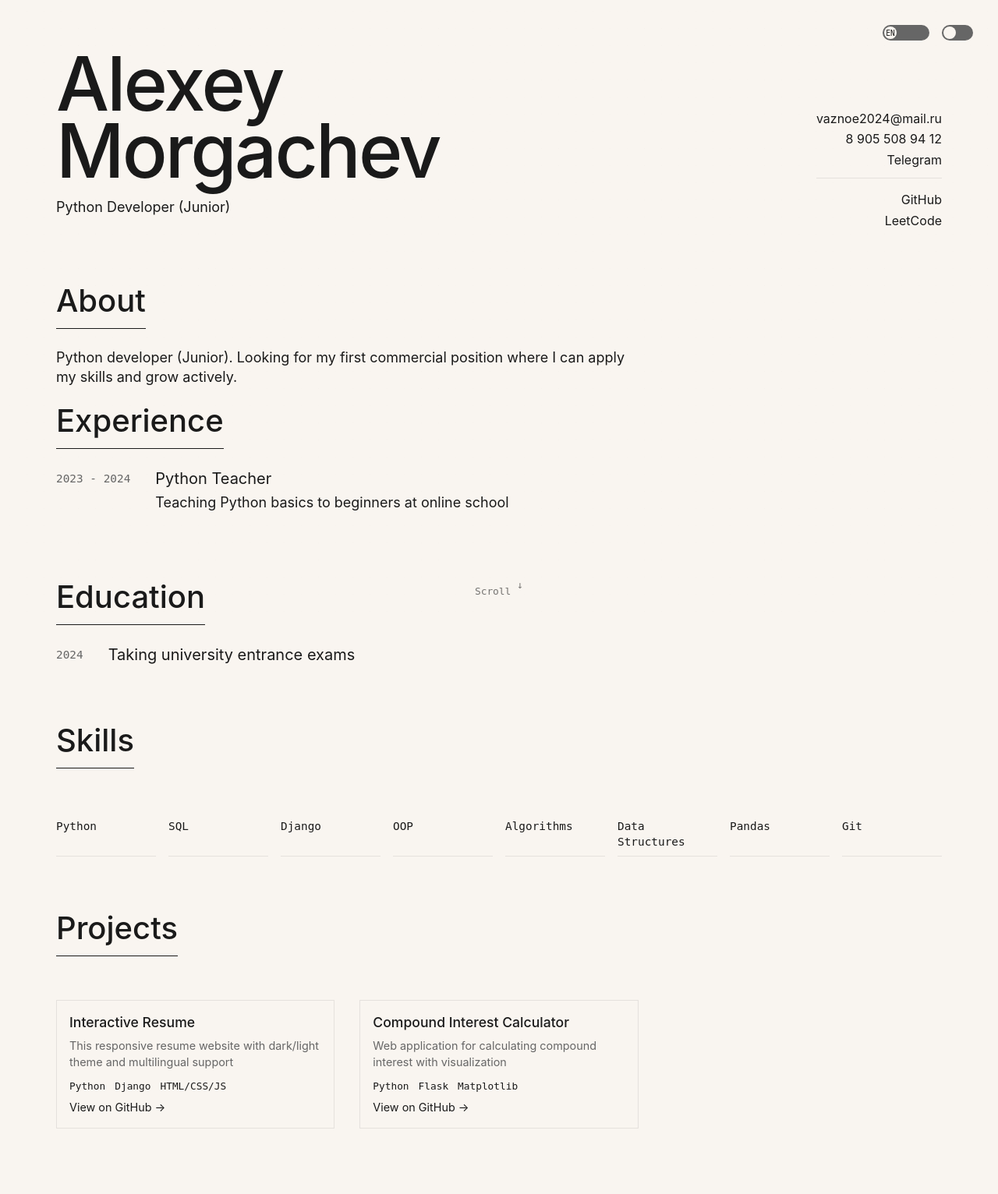
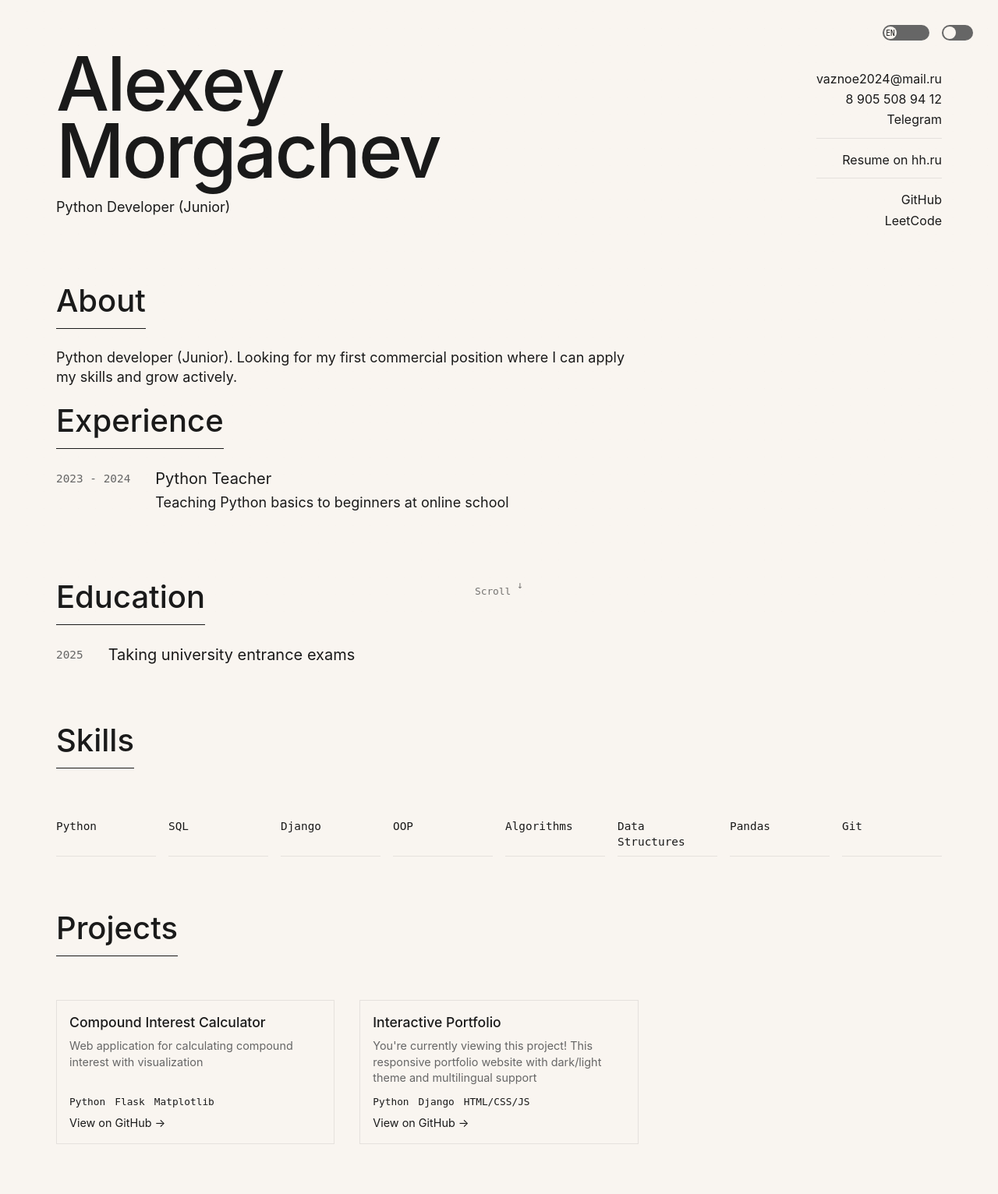
Before and after one commit to USW5sPlusom/Portfolio, a Django app: page / in a window 1280 px wide. Shown: the whole page at 78% size. Before the commit the page ends 1448 px from the top, so only its background shows below. Run offline with Django 5.2, Linux system fonts and the light colour scheme; some web fonts are replaced.

Commit message:
version 6
-уточнена информация
-добавленно резюме headhunters

```diff
--- a/mainapp/templates/mainapp/i.html
+++ b/mainapp/templates/mainapp/i.html
@@ -151,7 +151,15 @@
             text-align: right;
         }
 
+        /* Линия после Telegram (3-й элемент) */
         .contact-list a:nth-child(3) {
+            margin-bottom: 12px;
+            padding-bottom: 12px;
+            border-bottom: 1px solid var(--border);
+        }
+
+        /* Линия после резюме (4-й элемент) */
+        .contact-list a:nth-child(4) {
             margin-bottom: 12px;
             padding-bottom: 12px;
             border-bottom: 1px solid var(--border);
@@ -257,6 +265,9 @@
             border: 1px solid var(--border);
             padding: var(--space-sm);
             transition: all 0.3s ease;
+            display: flex;
+            flex-direction: column;
+            height: 100%;
         }
 
         .project-card:hover {
@@ -274,6 +285,7 @@
             font-size: 0.9rem;
             color: var(--text-secondary);
             margin-bottom: 12px;
+            flex-grow: 1;
         }
 
         .project-meta {
@@ -281,6 +293,13 @@
             font-size: 0.8rem;
             display: flex;
             gap: 12px;
+            margin-top: auto;
+        }
+
+        .project-link {
+            display: inline-block;
+            margin-top: 8px;
+            font-size: 0.9rem;
         }
 
         /* Переключатели */
@@ -415,9 +434,18 @@
                    data-de="Python-Entwickler (Junior)">Python Developer (Junior)</p>
             </div>
             <div class="contact-list">
+                <!-- Группа 1: Основные контакты -->
                 <a href="mailto:vaznoe2024@mail.ru">vaznoe2024@mail.ru</a>
                 <a href="tel:+79055089412">8 905 508 94 12</a>
                 <a href="https://t.me/+79055089412">Telegram</a>
+
+                <!-- Группа 2: Резюме -->
+                <a href="https://hh.ru/resume/e562f5b4ff0e97832f0039ed1f436942384770"
+                   data-en="Resume on hh.ru"
+                   data-ru="Резюме на hh.ru"
+                   data-de="Lebenslauf auf hh.ru">Resume on hh.ru</a>
+
+                <!-- Группа 3: Профили -->
                 <a href="https://github.com/USW5sPlusom">GitHub</a>
                 <a href="https://leetcode.com/USW5sPlusom">LeetCode</a>
             </div>
@@ -450,7 +478,7 @@
             <section>
                 <h2 data-en="Education" data-ru="Образование" data-de="Bildung">Education</h2>
                 <div class="timeline">
-                    <div class="timeline-date" data-en="2024" data-ru="2024" data-de="2024">2024</div>
+                    <div class="timeline-date" data-en="2025" data-ru="2025" data-de="2024">2025</div>
                     <div class="timeline-content">
                         <div class="timeline-title" data-en="Taking university entrance exams" data-ru="Прохожу вступительные экзамены в ВУЗ" data-de="Ablegen der Universitätsaufnahmeprüfungen">Taking university entrance exams</div>
                     </div>
@@ -477,16 +505,6 @@
                 <h2 data-en="Projects" data-ru="Проекты" data-de="Projekte">Projects</h2>
                 <div class="project-grid">
                     <div class="project-card">
-                        <div class="project-title" data-en="Interactive Resume" data-ru="Интерактивное резюме" data-de="Interaktiver Lebenslauf">Interactive Resume</div>
-                        <div class="project-description" data-en="This responsive resume website with dark/light theme and multilingual support" data-ru="Адаптивный сайт-резюме с темной/светлой темой и мультиязычной поддержкой" data-de="Responsive Lebenslauf-Website mit Dunkel-/Hellmodus und Mehrsprachenunterstützung">This responsive resume website with dark/light theme and multilingual support</div>
-                        <div class="project-meta">
-                            <span>Python</span>
-                            <span>Django</span>
-                            <span>HTML/CSS/JS</span>
-                        </div>
-                        <a href="https://github.com/USW5sPlusom/resume-website" style="display: inline-block; margin-top: 8px; font-size: 0.9rem;">View on GitHub →</a>
-                    </div>
-                    <div class="project-card">
                         <div class="project-title" data-en="Compound Interest Calculator" data-ru="Калькулятор сложных процентов" data-de="Zinseszinsrechner">Compound Interest Calculator</div>
                         <div class="project-description" data-en="Web application for calculating compound interest with visualization" data-ru="Веб-приложение для расчета сложных процентов с визуализацией" data-de="Webanwendung zur Berechnung von Zinseszinsen mit Visualisierung">Web application for calculating compound interest with visualization</div>
                         <div class="project-meta">
@@ -494,7 +512,17 @@
                             <span>Flask</span>
                             <span>Matplotlib</span>
                         </div>
-                        <a href="https://github.com/USW5sPlusom/Deposit_Calculator" style="display: inline-block; margin-top: 8px; font-size: 0.9rem;">View on GitHub →</a>
+                        <a href="https://github.com/USW5sPlusom/Deposit_Calculator" class="project-link">View on GitHub →</a>
+                    </div>
+                    <div class="project-card">
+                        <div class="project-title" data-en="Interactive Portfolio" data-ru="Интерактивное портфолио" data-de="Interaktives Portfolio">Interactive Portfolio</div>
+                        <div class="project-description" data-en="You're currently viewing this project! This responsive portfolio website with dark/light theme and multilingual support" data-ru="Вы сейчас просматриваете этот проект! Адаптивное портфолио с темной/светлой темой и мультиязычной поддержкой" data-de="Sie sehen gerade dieses Projekt! Responsive Portfolio-Website mit Dunkel-/Hellmodus und Mehrsprachenunterstützung">You're currently viewing this project! This responsive portfolio website with dark/light theme and multilingual support</div>
+                        <div class="project-meta">
+                            <span>Python</span>
+                            <span>Django</span>
+                            <span>HTML/CSS/JS</span>
+                        </div>
+                        <a href="https://github.com/USW5sPlusom/Portfolio" class="project-link">View on GitHub →</a>
                     </div>
                 </div>
             </section>
```
Also changed, not shown: index.html (+40 -12 lines).
